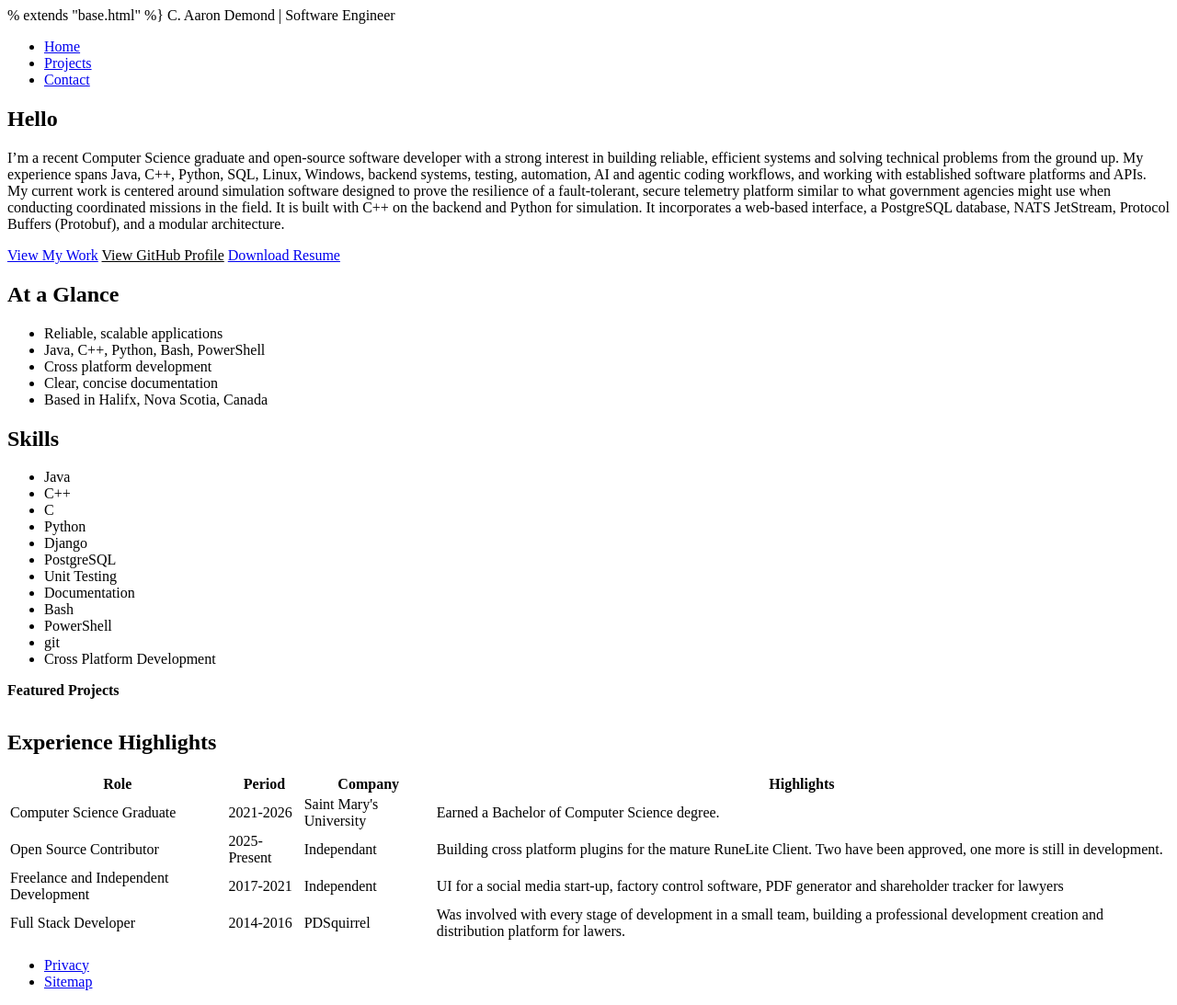
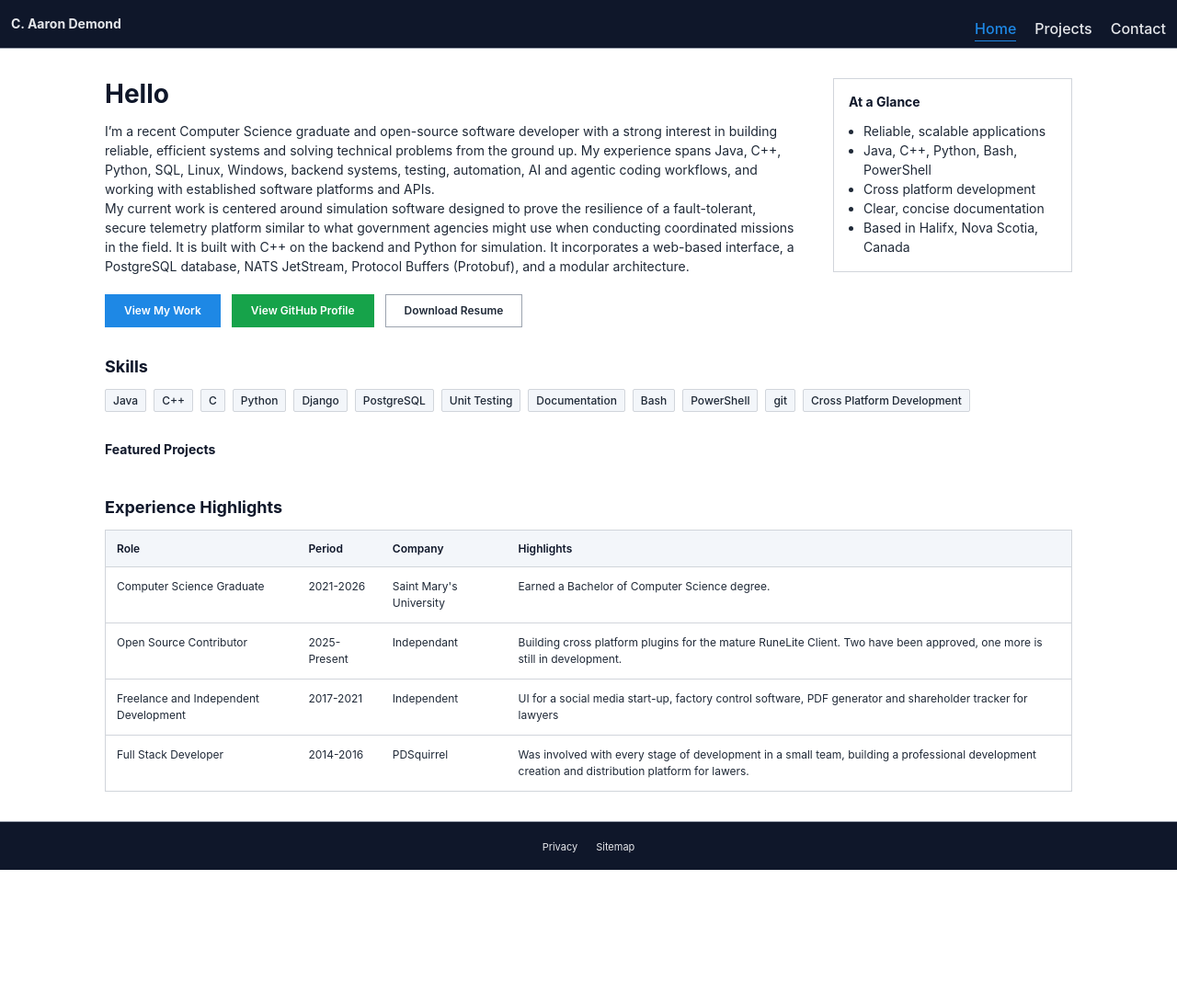
Before and after one commit to AaronDemond/portfolio, a Django app: page / in a window 1280 px wide. Shown: the whole page at 92% size. After the commit the page ends 946 px from the top, so only its background shows below. Run offline with Django 5.2, Linux system fonts and the light colour scheme; data that the repository does not hold is empty.

Commit message:
fixed template error

```diff
--- a/templates/index.html
+++ b/templates/index.html
@@ -1,4 +1,4 @@
-% extends "base.html" %}
+{% extends "base.html" %}
 {% load static %}
 
 {% block head %}
```
